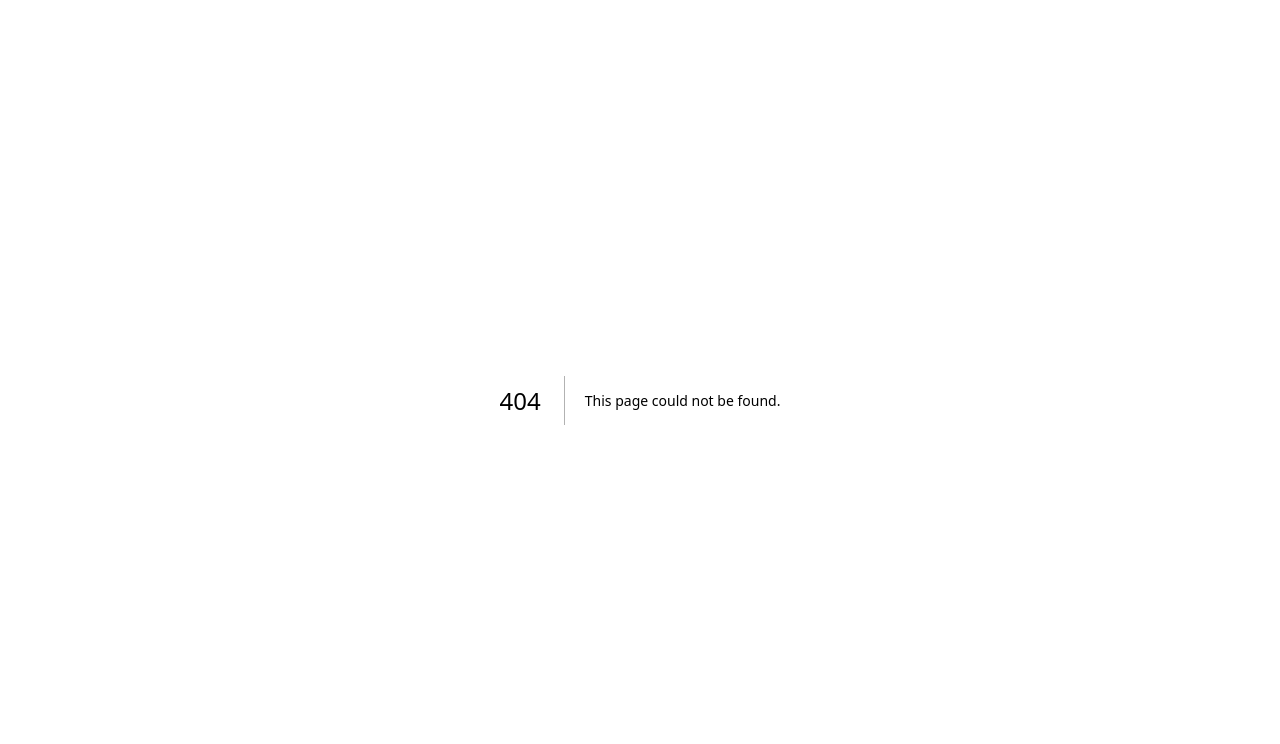
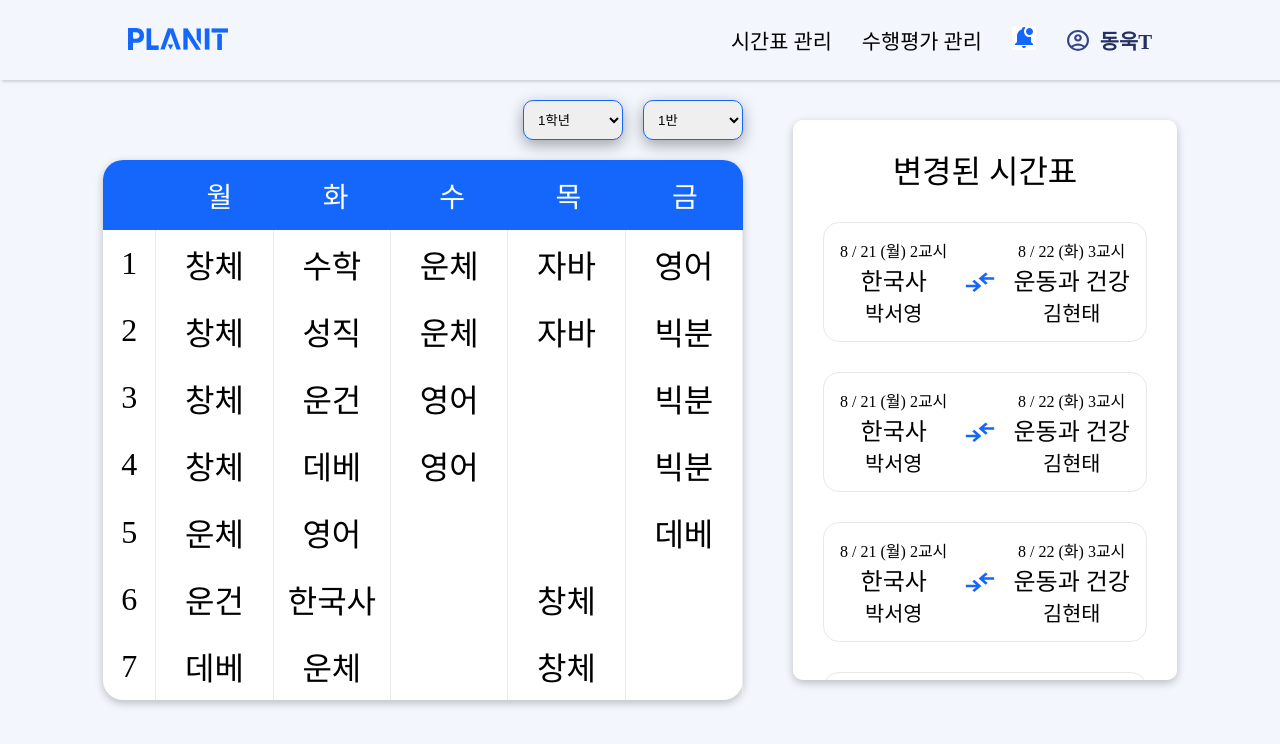
Before and after one commit to Team-NoDoubt/Plainit-Frontend-V2, a Next.js app: page / in a window 1280 px wide. Before the commit this address had no page. Shown: the top 744 px of the page. Built offline with nearby package versions, Linux system fonts and the light colour scheme.

Commit message:
feat: mainpage 퍼블리싱

```diff
--- /dev/null
+++ b/src/app/page.tsx
@@ -0,0 +1,55 @@
+'use client';
+
+import React from 'react';
+import styled from 'styled-components';
+import Header from '@/components/header';
+import Timetable from '@/components/timetable';
+import ChangedCard from '@/components/changedCard';
+
+export default function page() {
+  return (
+    <>
+      <Header />
+      <Container>
+        <Timetable />
+        <ChangedCardList>
+          <ChangedCardListTitle>변경된 시간표</ChangedCardListTitle>
+          <ChangedCard />
+          <ChangedCard />
+          <ChangedCard />
+          <ChangedCard />
+          <ChangedCard />
+        </ChangedCardList>
+      </Container>
+    </>
+  );
+}
+
+const Container = styled.div`
+  display: flex;
+  align-items: center;
+  justify-content: center;
+  gap: 50px;
+  width: 100vw;
+  min-width: 1100px;
+  height: 100vh;
+  background-color: #f3f7fd;
+`;
+
+const ChangedCardList = styled.div`
+  min-width: 340px;
+  width: 30%;
+  height: 70%;
+  padding: 26px 30px;
+  background-color: white;
+  border-radius: 10px;
+  box-shadow: rgba(0, 0, 0, 0.24) 0px 3px 8px;
+  overflow: scroll;
+  scrollbar-width: auto;
+  scrollbar-color: ${({ theme }) => theme.colors.Main} white;
+`;
+
+const ChangedCardListTitle = styled.div`
+  text-align: center;
+  font: ${({ theme }) => theme.fonts.Medium32};
+`;
--- a/src/assets/index.ts
+++ b/src/assets/index.ts
@@ -3,3 +3,4 @@ export { default as LoginRight } from '@image/LoginRight.svg';
 export { default as PlanitLogo } from '@image/PlanitLogo.svg';
 export { default as Alert } from '@image/Alert.svg';
 export { default as Profile } from '@image/Profile.svg';
+export { default as CompareArrows } from '@image/CompareArrows.svg';
--- /dev/null
+++ b/src/components/changedCard/index.tsx
@@ -0,0 +1,44 @@
+import React from 'react';
+import Image from 'next/image';
+import styled from 'styled-components';
+import { CompareArrows } from '@/assets';
+
+export default function ChangedCard() {
+  return (
+    <Wrapper>
+      <Stack>
+        <Text size='Regular16'>8 / 21 (월) 2교시</Text>
+        <Text size='Medium24'>한국사</Text>
+        <Text size='Medium20'>박서영</Text>
+      </Stack>
+      <Image src={CompareArrows} alt='CompareArrows' />
+      <Stack>
+        <Text size='Regular16'>8 / 22 (화) 3교시</Text>
+        <Text size='Medium24'>운동과 건강</Text>
+        <Text size='Medium20'>김현태</Text>
+      </Stack>
+    </Wrapper>
+  );
+}
+
+const Wrapper = styled.div`
+  display: flex;
+  align-items: center;
+  justify-content: space-evenly;
+  width: 100%;
+  height: 120px;
+  border: 1px solid #e8e8e8;
+  border-radius: 16px;
+  margin-top: 30px;
+`;
+
+const Stack = styled.div`
+  display: flex;
+  flex-direction: column;
+  align-items: center;
+  justify-content: center;
+`;
+
+const Text = styled.div<{ size: string }>`
+  font: ${({ theme, size }) => theme.fonts[size]};
+`;
--- /dev/null
+++ b/src/components/timetable/TimetableSheet.tsx
@@ -0,0 +1,81 @@
+import React from 'react';
+import styled from 'styled-components';
+import { dateList, classList } from '@/constant/timetable';
+
+export default function TimetableSheet() {
+  return (
+    <Container>
+      <DateWrapper>
+        {dateList.map((item) => (
+          <DateItem key={item}>{item}</DateItem>
+        ))}
+      </DateWrapper>
+      <ContentsWrapper>
+        <ClassWrapper width='calc(100% / 11)'>
+          {[1, 2, 3, 4, 5, 6, 7].map((item) => (
+            <ItemBox key={item}>{item}</ItemBox>
+          ))}
+        </ClassWrapper>
+        {classList.map((classes) => (
+          <ClassWrapper key={classes} width='20%'>
+            {classes.map((classItem, index) => (
+              <ItemBox key={classItem + index}>{classItem}</ItemBox>
+            ))}
+          </ClassWrapper>
+        ))}
+      </ContentsWrapper>
+    </Container>
+  );
+}
+
+const Container = styled.div`
+  width: 100%;
+  min-width: 540px;
+  height: calc(100% - 60px);
+  background-color: white;
+  border-radius: 20px;
+  box-shadow: rgba(0, 0, 0, 0.24) 0px 3px 8px;
+`;
+
+const DateWrapper = styled.div`
+  display: flex;
+  align-items: center;
+  width: 100%;
+  height: 70px;
+  padding-left: calc(100% / 11);
+  background-color: ${({ theme }) => theme.colors.Main};
+  border-radius: 20px 20px 0 0;
+`;
+
+const DateItem = styled.div`
+  display: flex;
+  align-items: center;
+  justify-content: center;
+  width: 20%;
+  height: 100%;
+  color: white;
+  font: ${({ theme }) => theme.fonts.Regular28};
+`;
+
+const ContentsWrapper = styled.div`
+  display: flex;
+  width: 100%;
+  height: calc(100% - 70px);
+  z-index: 100;
+  border-radius: 0 0 20px 20px;
+`;
+
+const ClassWrapper = styled.div<{ width: string }>`
+  width: ${({ width }) => width};
+  height: 100%;
+  border-right: 1px solid #ebebeb;
+`;
+
+const ItemBox = styled.div<{ fontSize: number }>`
+  display: flex;
+  align-items: center;
+  justify-content: center;
+  width: 100%;
+  height: calc(100% / 7);
+  font: ${({ theme, fontSize }) => theme.fonts.Regular32};
+`;
--- /dev/null
+++ b/src/components/timetable/index.tsx
@@ -0,0 +1,45 @@
+import React from 'react';
+import styled from 'styled-components';
+import TimetableSheet from './TimetableSheet.tsx';
+
+export default function Timetable() {
+  return (
+    <Wrapper>
+      <Stack>
+        <Select>
+          <option>1학년</option>
+          <option>2학년</option>
+          <option>3학년</option>
+        </Select>
+        <Select>
+          <option>1반</option>
+          <option>2반</option>
+          <option>3반</option>
+          <option>4반</option>
+        </Select>
+      </Stack>
+      <TimetableSheet />
+    </Wrapper>
+  );
+}
+
+const Wrapper = styled.div`
+  width: 50%;
+  height: 600px;
+`;
+
+const Stack = styled.div`
+  display: flex;
+  justify-content: flex-end;
+  gap: 20px;
+  margin-bottom: 20px;
+`;
+
+const Select = styled.select`
+  width: 100px;
+  height: 40px;
+  border: 1px solid ${({ theme }) => theme.colors.Main};
+  border-radius: 10px;
+  padding: 10px;
+  box-shadow: rgba(0, 0, 0, 0.35) 0px 5px 15px;
+`;
--- /dev/null
+++ b/src/constant/timetable.ts
@@ -0,0 +1,9 @@
+export const dateList = ['월', '화', '수', '목', '금'];
+
+export const classList = [
+  ['창체', '창체', '창체', '창체', '운체', '운건', '데베'],
+  ['수학', '성직', '운건', '데베', '영어', '한국사', '운체'],
+  ['운체', '운체', '영어', '영어'],
+  ['자바', '자바', '', '', '', '창체', '창체'],
+  ['영어', '빅분', '빅분', '빅분', '데베'],
+];
```
Also changed, not shown: public/CompareArrows.svg (added).
